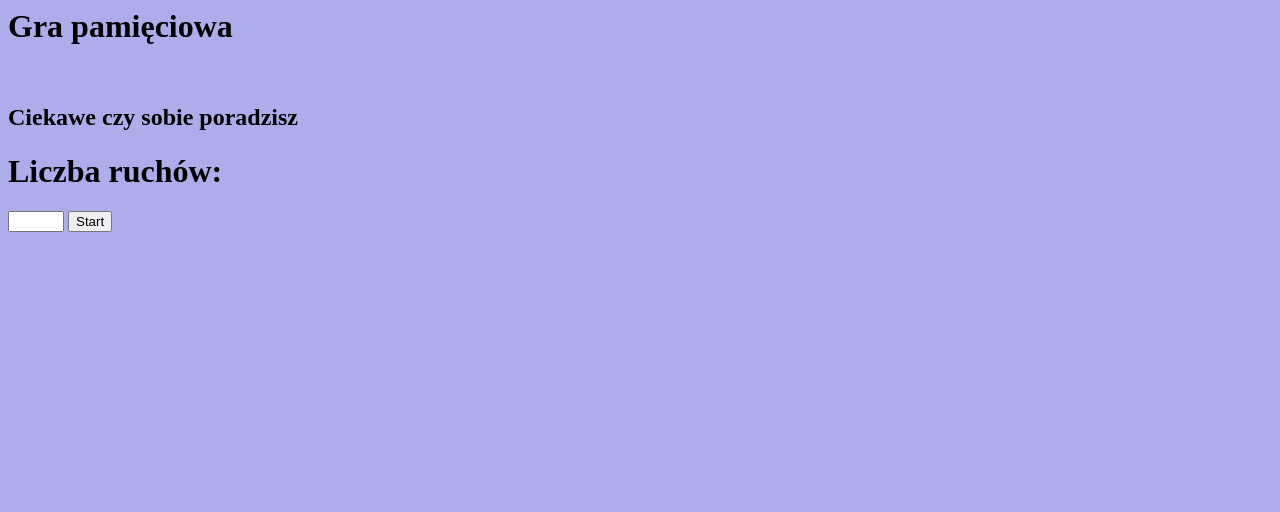
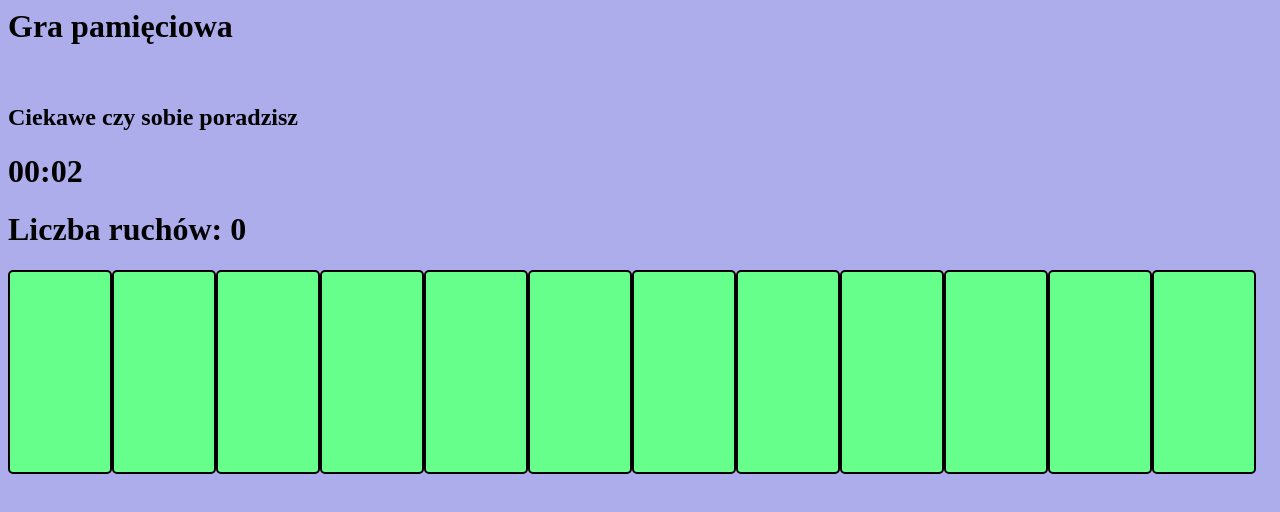
Before and after one commit to pkacper0/Gierka, a plain HTML site: page index.html in a window 1280 px wide. Both pictures are taken after a click on the button "Start". Drawn offline with Linux system fonts and the light colour scheme.

Commit message:
Od teraz można wybrać ilość kart przed rozpoczęciem gry :D

```diff
--- a/index.html
+++ b/index.html
@@ -8,7 +8,7 @@
 <h1>Liczba ruchów: <span id="moves"></span></h1>
 
 <div id="startScreen">
-  <input type="number" id="cardCount" name="cardCount" min="6" max="30" step="2">
+  <input type="number" id="cardCountInput" min="6" max="30" step="2" value="12">
   <button onclick="startGame()">Start</button>
 </div>
 
--- a/script.js
+++ b/script.js
@@ -2,21 +2,33 @@
 // cards.forEach(function(card) {console.log(card.figure)})
 
 var cardsBlock = document.getElementById("cards");
-var cards = []
+var cards = [];
+var figures = [];
+var cardCount = 0;
 
 function startGame() {
-  if (cardCount.value => 2 && cardCount.value % 2 == 0) {
-    for (i = 1; i <= cardCount.value; i++) {
-      cardsBlock.innerHTML += "<div id='card" + i + "' class='card'></div>"
-      cards.push(document.getElementById("card" + i))
+  cardCount = document.getElementById("cardCountInput").value
+  if (cardCount >= 2 && (cardCount % 2) == 0) {
+    for (i = 1; i <= cardCount; i++) {
+      cardsBlock.innerHTML += "<div id='card" + i + "' class='card'></div>";
     }
+    for (i = 1; i <= cardCount; i++) {
+    cards.push(document.getElementById("card" + i));
+    figures.push(i);
+    figures.push(i);
+    }
+    cards.forEach(createCard);
     stopwatch();
+    document.getElementById("startScreen").innerHTML = ""
   }
 }
 
-var figures = [1,1,2,2,3,3,4,4,5,5,6,6];
-
-cards.forEach(createCard);
+function createCard(card) {
+  card.addEventListener("click", openCard);
+  figureIndex = Math.floor(Math.random() * figures.length);
+  card.figure = figures[figureIndex];
+  figures.splice(figureIndex, 1);
+}
 
 var timer = document.getElementById("timer");
 timer.innerHTML = "00:00";
@@ -42,13 +54,6 @@ function stopwatch() {
 var movesCounter = document.getElementById("moves");
 movesCounter.innerHTML = "0";
 
-function createCard(card) {
-  card.addEventListener("click", openCard);
-  figureIndex = Math.floor(Math.random() * figures.length);
-  card.figure = figures[figureIndex];
-  figures.splice(figureIndex, 1);
-}
-
 var openCards = [];
 var foundPairs = 0;
 var moves = 0;
@@ -66,7 +71,7 @@ function openCard(event) {
       if (openCards[0].figure == openCards[1].figure) {
         foundPairs++;
         openCards = []
-        if (foundPairs >= 6) {
+        if (foundPairs >= cardCount / 2) {
           timer.stop = true
         }
       } else {
```
